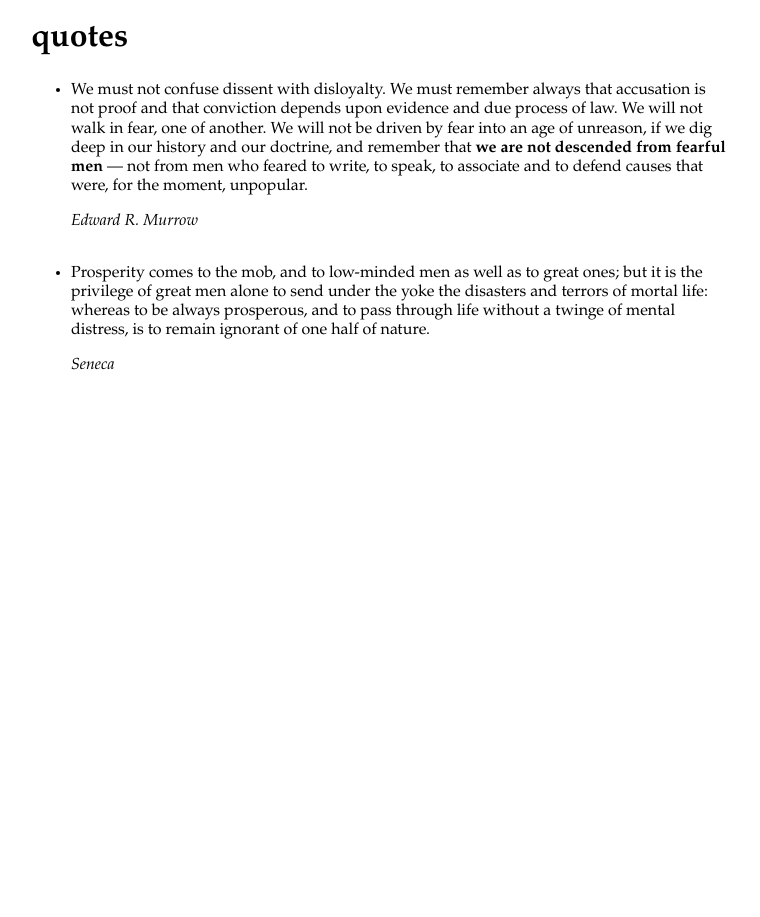
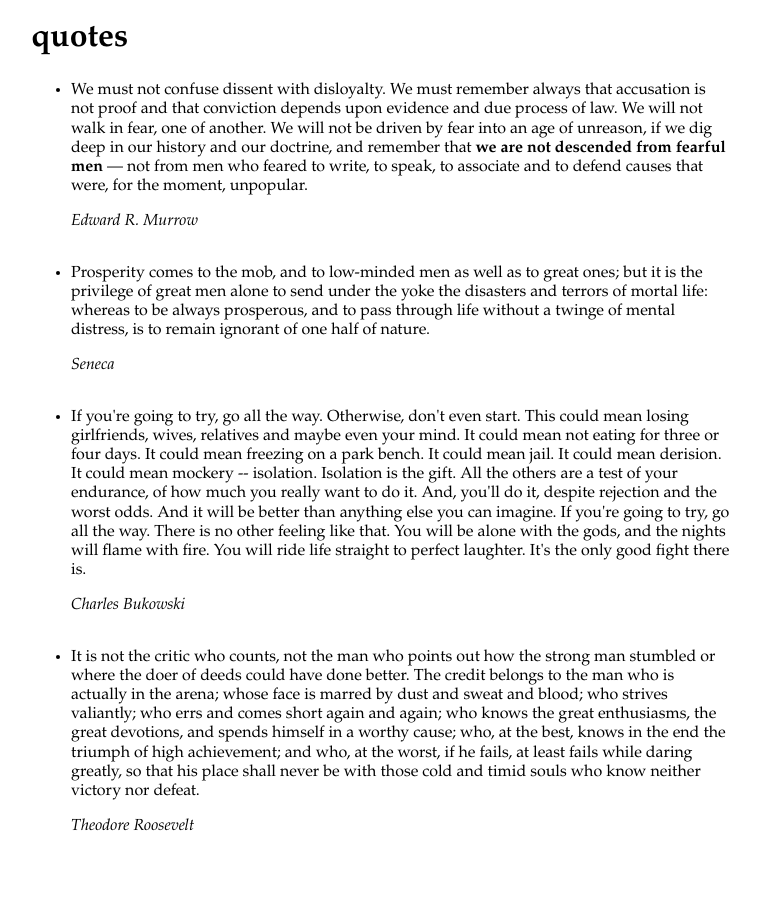
Before and after one commit to jamesob/jamesob.github.io, a Jekyll site: the page quotes.html, which Jekyll copies as it is, in a window 1280 px wide. Shown: the whole page, without its empty margins (29-789 px from the left). Built offline with Jekyll 4.4.1, drawn with Linux system fonts in a browser that asks for light colours.

Commit message:
Buck and Theo

```diff
--- a/quotes.html
+++ b/quotes.html
@@ -27,12 +27,52 @@
       </li>
 
       <li>
-      <p>Prosperity comes to the mob, and to low-minded men as well as to great
+      <p>
+      Prosperity comes to the mob, and to low-minded men as well as to great
       ones; but it is the privilege of great men alone to send under the yoke
       the disasters and terrors of mortal life: whereas to be always
       prosperous, and to pass through life without a twinge of mental distress,
-      is to remain ignorant of one half of nature.</p>
-      <p><i>Seneca</i></p>
+      is to remain ignorant of one half of nature.
+      </p>
+      <p><i>
+        Seneca
+      </i></p>
+      </li>
+
+      <li>
+      <p>
+      If you're going to try, go all the way. Otherwise, don't even start.
+      This could mean losing girlfriends, wives, relatives and maybe even your
+      mind. It could mean not eating for three or four days. It could mean
+      freezing on a park bench. It could mean jail. It could mean derision. It
+      could mean mockery -- isolation. Isolation is the gift. All the others are
+      a test of your endurance, of how much you really want to do it. And,
+      you'll do it, despite rejection and the worst odds. And it will be better
+      than anything else you can imagine. If you're going to try, go all the
+      way. There is no other feeling like that. You will be alone with the
+      gods, and the nights will flame with fire. You will ride life straight to
+      perfect laughter. It's the only good fight there is.
+      </p>
+      <p><i>
+        Charles Bukowski
+      </i></p>
+      </li>
+
+      <li>
+      <p>
+      It is not the critic who counts, not the man who points out how the
+      strong man stumbled or where the doer of deeds could have done better.
+      The credit belongs to the man who is actually in the arena; whose face is
+      marred by dust and sweat and blood; who strives valiantly; who errs and
+      comes short again and again; who knows the great enthusiasms, the great
+      devotions, and spends himself in a worthy cause; who, at the best, knows
+      in the end the triumph of high achievement; and who, at the worst, if he
+      fails, at least fails while daring greatly, so that his place shall never
+      be with those cold and timid souls who know neither victory nor defeat.
+      </p>
+      <p><i>
+        Theodore Roosevelt
+      </i></p>
       </li>
 
     </ul>
```
